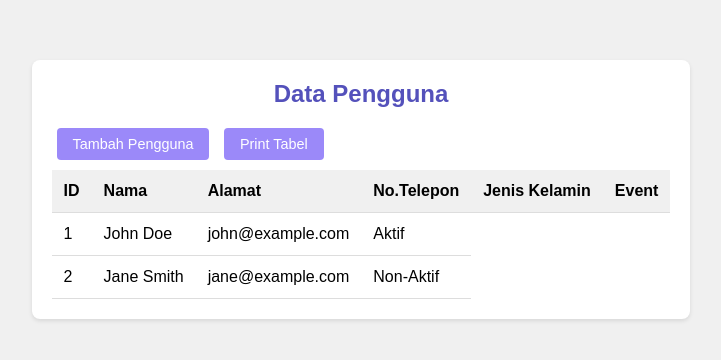
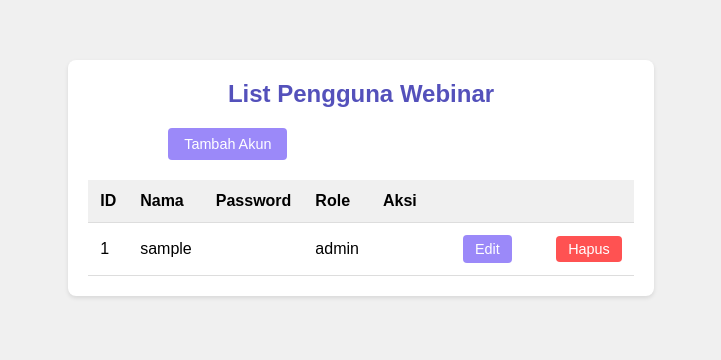
Before and after one commit to yantirrz/webiverse-webinar, a PHP site: page /pages/admin/pengguna/list_pengguna.php in a window 1280 px wide. Shown: the part 58-418 px from the top of the page, without its empty margins (279-1000 px from the left). Run offline with PHP 8.4, Linux system fonts and the light colour scheme; the visitor is signed in with stand-in values (Sample User, id 1).

Commit message:
revisi menu admin

```diff
--- a/pages/admin/pengguna/list_pengguna.php
+++ b/pages/admin/pengguna/list_pengguna.php
@@ -1,3 +1,19 @@
+<?php
+session_start();
+include '../../../koneksi/koneksi.php';
+
+if (!isset($_SESSION['id']) || $_SESSION['role'] !== 'admin') {
+    header("Location: ../../index.php");
+    exit();
+}
+
+// Ambil data dari user
+$sql = "SELECT * FROM user";
+$result = $conn->query($sql);
+
+?>
+
+
 <!DOCTYPE html>
 <html lang="id">
 
@@ -79,8 +95,8 @@
         }
 
         auth-buttons .signup-btn {
-        background: none;
-        color: #fff;
+            background: none;
+            color: #fff;
         }
 
         /* User table styles */
@@ -93,13 +109,12 @@
         }
 
         .user-table h2 {
+            text-align: center;
             color: #5451bb;
-            text-align: center;
             margin-bottom: 20px;
         }
 
-        .btn-tambah,
-        .btn-print {
+        .btn-tambah {
             background-color: #9b89f9;
             color: #fff;
             border: none;
@@ -107,7 +122,6 @@
             border-radius: 4px;
             cursor: pointer;
             margin-bottom: 20px;
-            margin: 0 5px 10px 5px
         }
 
         .user-table table {
@@ -124,6 +138,25 @@
 
         .user-table th {
             background-color: #f0f0f0;
+        }
+
+        .btn-edit {
+            background-color: #9b89f9;
+            color: #fff;
+            border: none;
+            padding: 6px 12px;
+            border-radius: 4px;
+            cursor: pointer;
+            margin-right: -40px;
+        }
+
+        .btn-hapus {
+            background-color: #ff5252;
+            color: #fff;
+            border: none;
+            padding: 5px 12px;
+            border-radius: 4px;
+            cursor: pointer;
         }
     </style>
 </head>
@@ -152,61 +185,66 @@
 
     <!-- Main Content -->
     <main class="main-content">
-        <!-- Tabel Pengguna -->
+        <!-- Tabel Webinar -->
         <section class="user-table">
-            <h2>Data Pengguna</h2>
+            <h2>List Pengguna Webinar</h2>
             <!-- Button Tambah -->
-            <button class="btn-tambah" onclick="tambahPengguna()">Tambah Pengguna</button>
-            <!-- Button Print -->
-            <button class="btn-print" onclick="printTable()">Print Tabel</button>
+            <button class="btn-tambah">Tambah Akun</button>
 
             <table>
                 <thead>
                     <tr>
                         <th>ID</th>
                         <th>Nama</th>
-                        <th>Alamat</th>
-                        <th>No.Telepon</th>
-                        <th>Jenis Kelamin</th>
-                        <th>Event</th>
+                        <th>Password</th>
+                        <th>Role</th>
+                        <th>Aksi</th>
                     </tr>
                 </thead>
                 <tbody>
-                    <tr>
-                        <td>1</td>
-                        <td>John Doe</td>
-                        <td>john@example.com</td>
-                        <td>Aktif</td>
-                    </tr>
-                    <tr>
-                        <td>2</td>
-                        <td>Jane Smith</td>
-                        <td>jane@example.com</td>
-                        <td>Non-Aktif</td>
-                    </tr>
+                    <?php
+                    if ($result->num_rows > 0) {
+                        while ($row = $result->fetch_assoc()) {
+                            echo "<tr>";
+                            echo "<td>" . $row["id"] . "</td>";
+                            echo "<td>" . $row["username"] . "</td>";
+                            echo "<td>" . $row["password"] . "</td>";
+                            echo "<td>" . $row["role"] . "</td>";
+                            echo "<td>
+                                    <button class='btn-edit' onclick='editUser(" . $row["id"] . ")'>Edit</button>
+                                    <button class='btn-hapus' onclick='hapusUser(" . $row["id"] . ")'>Hapus</button>
+                                  </td>";
+                            echo "</tr>";
+                        }
+                    } else {
+                        echo "<tr><td colspan='5'>Tidak ada data pengguna</td></tr>";
+                    }
+                    ?>
                 </tbody>
             </table>
         </section>
     </main>
 
     <script>
-        // Fungsi untuk menambah pengguna
-        function tambahPengguna() {
-            alert('Form Tambah Pengguna akan ditambahkan di sini!');
+        // Fungsi untuk mengedit data webinar
+        function editWebinar(id) {
+            alert('Fungsi Edit untuk Webinar ID: ' + id + ' akan ditambahkan di sini!');
         }
 
-        // Fungsi untuk mencetak tabel
-        function printTable() {
-            const content = document.querySelector('table').outerHTML;
-            const printWindow = window.open('', '', 'height=500, width=800');
-            printWindow.document.write('<html><head><title>Print Tabel</title></head><body>');
-            printWindow.document.write(content);
-            printWindow.document.write('</body></html>');
-            printWindow.document.close();
-            printWindow.print();
+        // Fungsi untuk menghapus data webinar
+        function hapusWebinar(id) {
+            if (confirm('Apakah Anda yakin ingin menghapus Webinar ID: ' + id + '?')) {
+                alert('Webinar ID: ' + id + ' telah dihapus.');
+                // Di sini bisa ditambahkan kode untuk menghapus data webinar dari tabel atau database
+            }
+        }
+
+        // Fungsi untuk menambah webinar
+        function tambahWebinar() {
+            alert('Form Tambah Webinar akan ditambahkan di sini!');
+            // Di sini bisa ditambahkan kode untuk menampilkan form input webinar baru
         }
     </script>
-
 </body>
 
 </html>
--- a/pages/user/event_saya.php
+++ b/pages/user/event_saya.php
@@ -78,8 +78,8 @@
                       $event = mysqli_fetch_assoc($result);
           ?>
             <div class="card">
-              <img src="<?php echo htmlspecialchars($event['gambar']); ?>" alt="Webinar Image" />
-              <div class="card-content">
+            <img src="../../assets/gambar/<?php echo $event['gambar']; ?>" alt="Webinar Image" />
+            <div class="card-content">
                 <div class="card-info">
                   <h3><?php echo htmlspecialchars($event['judul']); ?></h3>
                   <p><?php echo htmlspecialchars($event['deskripsi']); ?></p>
--- a/pages/user/index2.php
+++ b/pages/user/index2.php
@@ -103,7 +103,7 @@
                         <!-- Card 1 -->
                         <?php while ($event = mysqli_fetch_assoc($result)): ?>
                             <div class="card">
-                            <img src="../../assets/gambar/?php echo $event['gambar']; ?>" alt="Webinar Image" />
+                                <img src="../../assets/gambar/<?php echo $event['gambar']; ?>" alt="Webinar Image" />
                                 <div class="card-content">
                                     <div class="card-info">
                                         <h3><?php echo $event['judul']; ?></h3>
@@ -166,7 +166,7 @@
                                 </div>
                             </div>
 
-                        <?php endwhile;?>
+                        <?php endwhile; ?>
 
                     </div>
                 </div>
--- a/proses/event/tambah_proses.php
+++ b/proses/event/tambah_proses.php
@@ -21,6 +21,7 @@
     // Menjalankan query dan memeriksa keberhasilannya
     if ($conn->query($sql) === TRUE) {
         echo "Data acara berhasil disimpan.";
+        header("Location: ../../pages/admin/event/list_event.php");
     } else {
         echo "Terjadi kesalahan saat menyimpan data: " . $conn->error;
     }
```
Also changed, not shown: pages/admin/event/list_event.php (+28 -31 lines), pages/admin/event/tambah_event.php (+6 -1 lines), pages/admin/peserta/list_peserta.php (+67 -66 lines), assets/gambar/Desain tanpa judul (1).png (added), assets/gambar/illustration.png (added), assets/gambar/resume_icon.png (added). Lines whose indentation alone changed are shown as unchanged.
